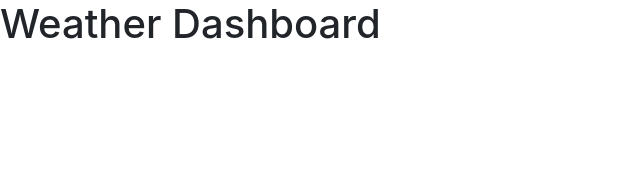
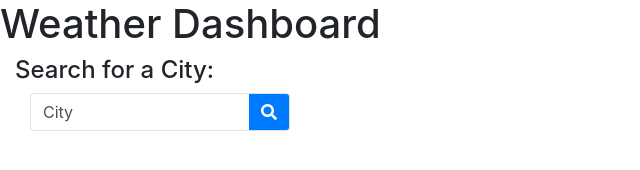
Before and after one commit to Adrian93EH3/Weather-Dashboard, a plain HTML site: page index.html in a window 1280 px wide. Shown: the whole page, without its empty margins (0-640 px from the left). Drawn offline with nearby package versions, Linux system fonts and the light colour scheme.

Commit message:
added some more HTML consisting of the search bar, some buttons and the search table

```diff
--- a/index.html
+++ b/index.html
@@ -19,3 +19,23 @@
   <header>
     <h1>Weather Dashboard</h1>
   </header>
+
+<main class="container-fluid">
+
+    <div class="row">
+      <section class="col-lg-3 searchDiv">
+        <h4>Search for a City:</h4>
+        <div class="input-group col-md-12">
+          <input class="form-control py-2 border-right-0 border"  id="search-input" type="search" value="City">
+          <span class="input-group-append">
+            <button class="btn btn-primary border-left-0 border" id="search-btn" type="button">
+                  <i class="fas fa-search"></i>
+            </button>
+          </span>
+        </div>
+
+        <table class="searchTable">
+          <tr>
+          </tr>
+        </table>
+      </section>
```
